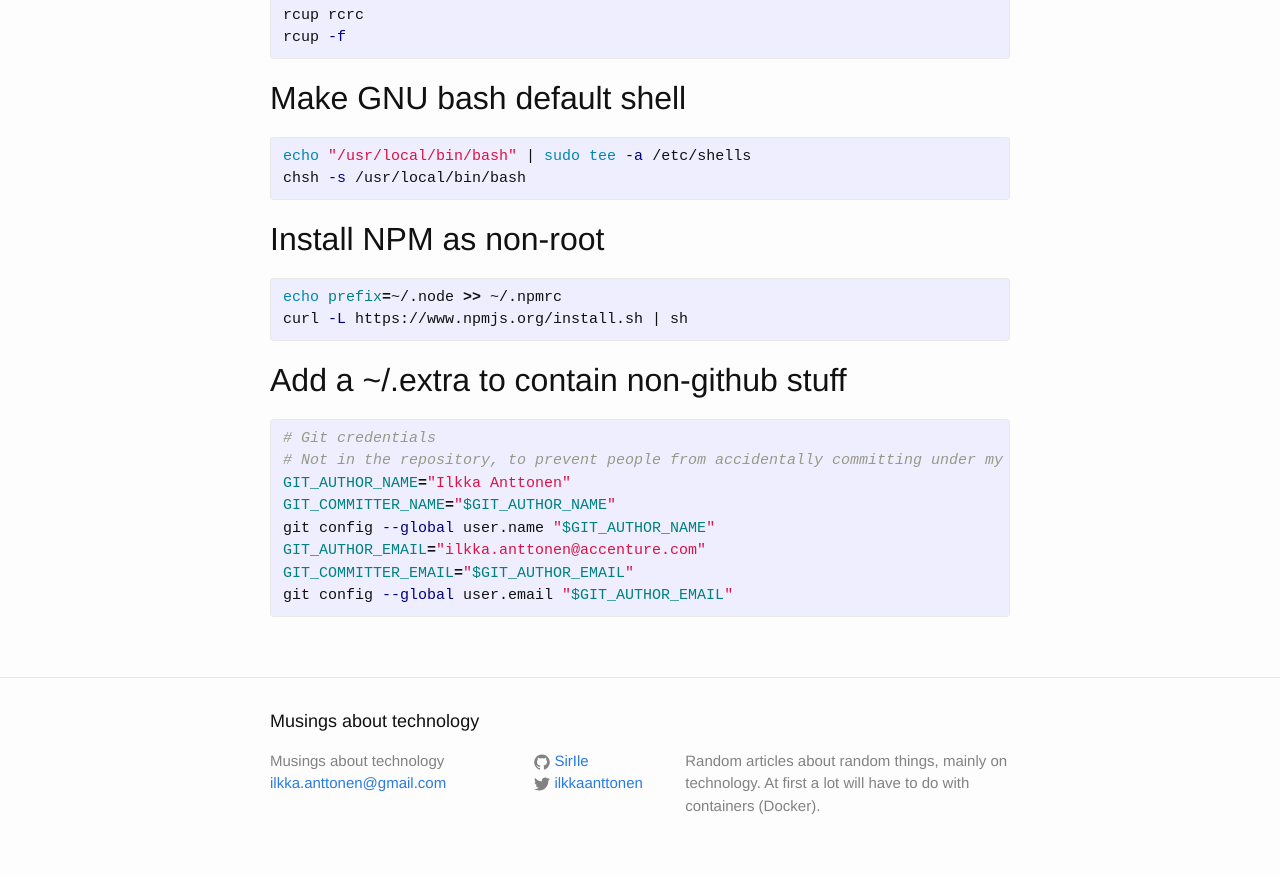
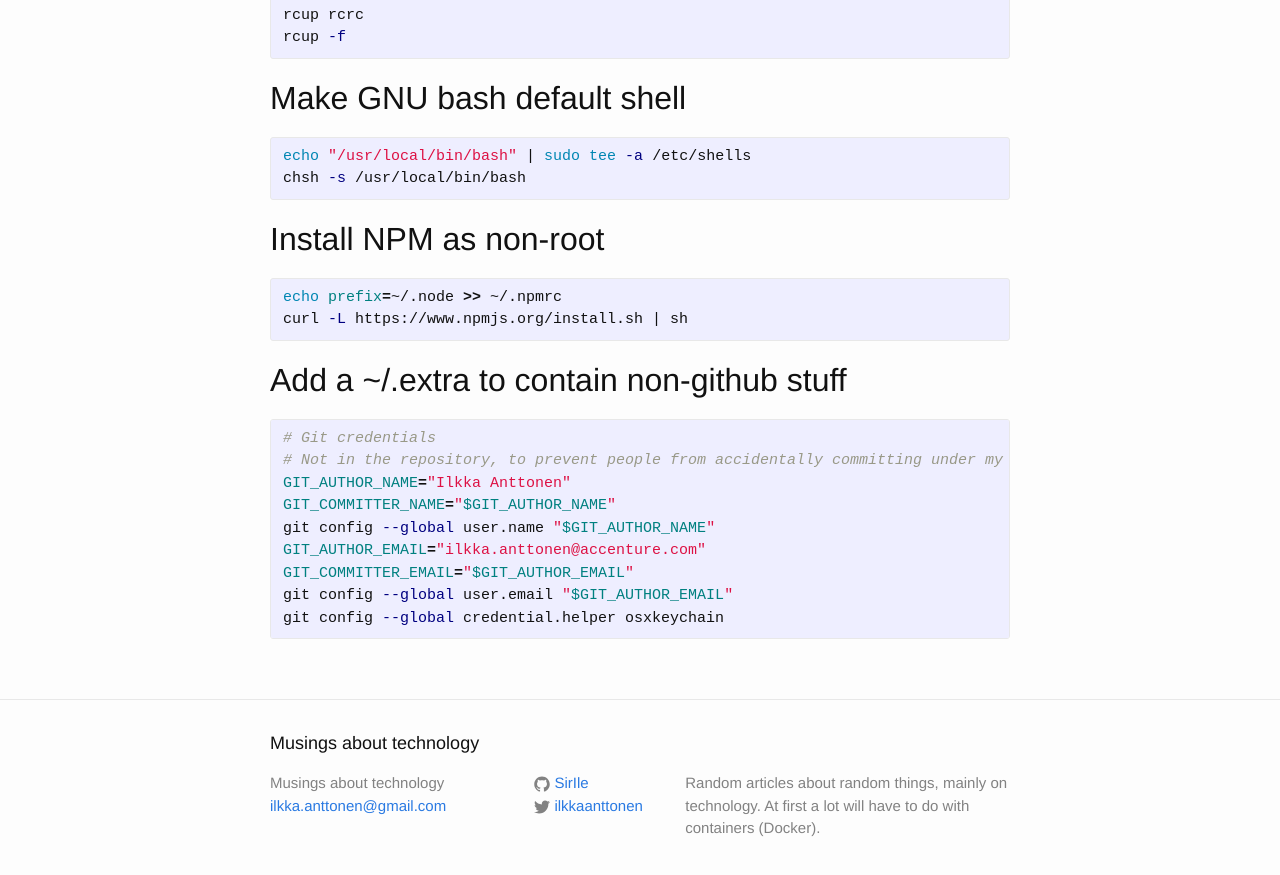
Before and after one commit to SirIle/sirile.github.io, a Jekyll site: the page built from _posts/2015-01-26-setting-up-mac.markdown, in a window 1280 px wide and 900 px high, scrolled down 827 px. Shown: the top 875 px of the window. Built offline with Jekyll 4.4.1, drawn with Linux system fonts in a browser that asks for light colours.

Commit message:
Added a line about osxhelper to .extra

```diff
--- a/_posts/2015-01-26-setting-up-mac.markdown
+++ b/_posts/2015-01-26-setting-up-mac.markdown
@@ -61,4 +61,5 @@ git config --global user.name "$GIT_AUTHOR_NAME"
 GIT_AUTHOR_EMAIL="ilkka.anttonen@accenture.com"
 GIT_COMMITTER_EMAIL="$GIT_AUTHOR_EMAIL"
 git config --global user.email "$GIT_AUTHOR_EMAIL"
+git config --global credential.helper osxkeychain
 {% endhighlight %}
```
